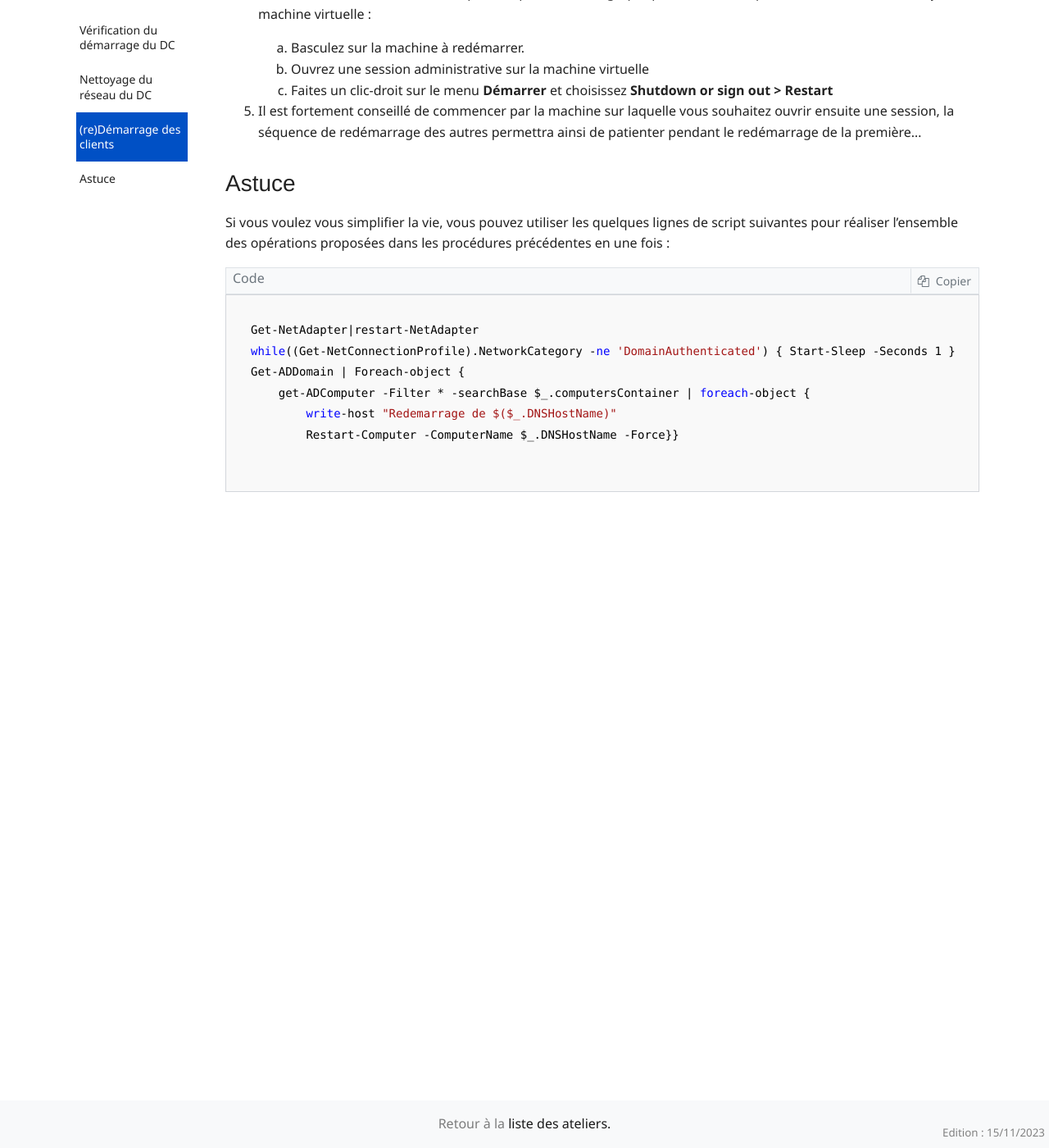
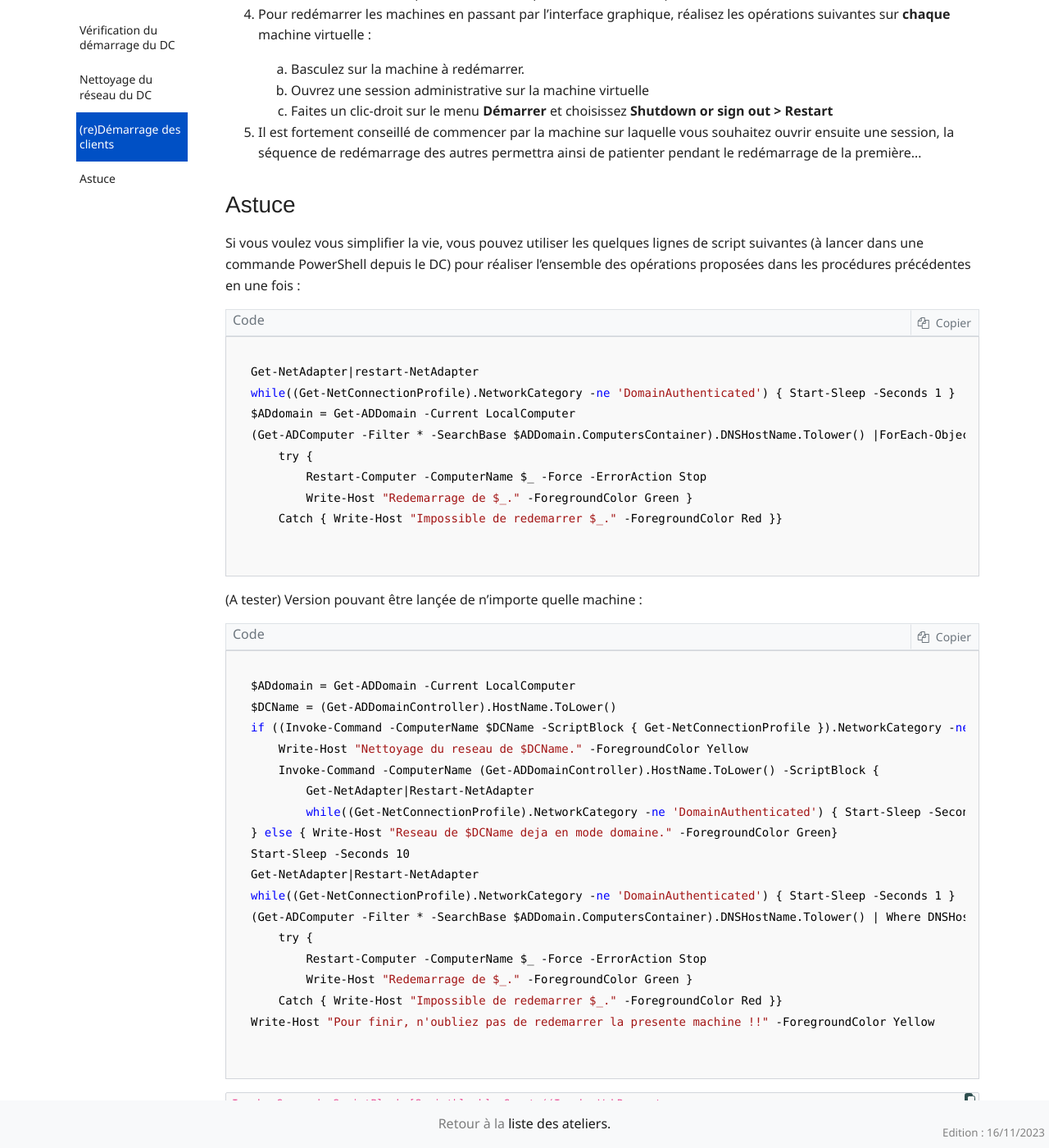
Before and after one commit to renaudwangler/ib-labs, a Jekyll site: the page built from dcNetStart/index.md, in a window 1280 px wide and 1400 px high, scrolled down 1745 px. Shown: the whole window at 82% size. Built offline with Jekyll 4.4.1, drawn with Linux system fonts in a browser that asks for light colours; nearby versions of some CDN libraries; comment, search, counter and statistics services are not loaded; some of the changed text lies outside the part shown.

Commit message:
dcNetStart Dossier

````diff
--- a/dcNetStart.md
+++ b/dcNetStart/index.md
@@ -2,7 +2,7 @@
 layout: stage
 title: "Démarrage propre d'un atelier mono-DC"
 length: "3"
-date: "15/11/2023"
+date: "16/11/2023"
 ---
 Dans un environnement Active Directory (ADDS) ou un seul contrôleur de domaine (DC) est présent, il est fort probable que les machines virtuelles aient des problèmes d'accès aux fonctionnalités réseau.
 Ceci s'explique par la séquence de démarrage : un DC n'est pas seulement un serveur ADDS, c'est aussi en client ADDS. Lorsque le DC démarre, son client ADDS se lance alors que la partie serveur ADDS n'a pas fini de démarrer (ce ne sera pas le cas si l'environnement compte plusieurs DC du même domaine ADDS).
@@ -36,7 +36,7 @@ Une fois le DC correctement démarré, il va vous falloir redémarrer toutes les
 Comme pour les procédures précédentes, vous pouvez réaliser celle-ci en PowerShell :
 1. Lancez une invite *Windows PowerShell* en administrateur (en faisant, par exemple, un clic-droit sur le bouton Démarre de la barre des tâches et en choisissant **Windows Powershell (admin)** ou **Terminal (admin)**)
 1. Dans l'invite PowerShell, utilisez la commande suivante :
-    ```Get-ADDomain|foreach-object {get-ADComputer -Filter * -searchBase $_.computersContainer|foreach-object {echo "Redémarrage de $($_.DNSHostName)"; Restart-Computer -ComputerName $_.DNSHostName -Force}}```
+    ```Get-ADComputer -Filter * -SearchBase (Get-ADDomain -Current LocalComputer).computersContainer |ForEach-Object { $compName = $_.DNSHostName.ToLower(); try { Restart-Computer -ComputerName $compName -Force -ErrorAction Stop; Write-Host "Redemarrage de $compName." -ForegroundColor Green } Catch { Write-Host "Impossible de redemarrer $compName." -ForegroundColor Red }}```
 1. Une fois ces commandes passées, attendez que la machine sur laquelle vous souhaitez travailler ait redémarré...
 1. Pour redémarrer les machines en passant par l'interface graphique, réalisez les opérations suivantes sur **chaque** machine virtuelle :
     1. Basculez sur la machine à redémarrer.
@@ -45,13 +45,40 @@ Comme pour les procédures précédentes, vous pouvez réaliser celle-ci en Powe
 1. Il est fortement conseillé de commencer par la machine sur laquelle vous souhaitez ouvrir ensuite une session, la séquence de redémarrage des autres permettra ainsi de patienter pendant le redémarrage de la première...
 
 ## Astuce
-Si vous voulez vous simplifier la vie, vous pouvez utiliser les quelques lignes de script suivantes pour réaliser l'ensemble des opérations proposées dans les procédures précédentes en une fois :
+Si vous voulez vous simplifier la vie, vous pouvez utiliser les quelques lignes de script suivantes (à lancer dans une commande PowerShell depuis le DC) pour réaliser l'ensemble des opérations proposées dans les procédures précédentes en une fois :
 ```
 Get-NetAdapter|restart-NetAdapter
 while((Get-NetConnectionProfile).NetworkCategory -ne 'DomainAuthenticated') { Start-Sleep -Seconds 1 }
-Get-ADDomain | Foreach-object {
-    get-ADComputer -Filter * -searchBase $_.computersContainer | foreach-object {
-        write-host "Redemarrage de $($_.DNSHostName)"
-        Restart-Computer -ComputerName $_.DNSHostName -Force}}
+$ADdomain = Get-ADDomain -Current LocalComputer
+(Get-ADComputer -Filter * -SearchBase $ADDomain.ComputersContainer).DNSHostName.Tolower() |ForEach-Object {
+    try {
+        Restart-Computer -ComputerName $_ -Force -ErrorAction Stop
+        Write-Host "Redemarrage de $_." -ForegroundColor Green }
+    Catch { Write-Host "Impossible de redemarrer $_." -ForegroundColor Red }}
 
 ```
+
+(A tester) Version pouvant être lançée de n'importe quelle machine :
+```
+$ADdomain = Get-ADDomain -Current LocalComputer
+$DCName = (Get-ADDomainController).HostName.ToLower()
+if ((Invoke-Command -ComputerName $DCName -ScriptBlock { Get-NetConnectionProfile }).NetworkCategory -ne 'DomainAuthenticated') {
+    Write-Host "Nettoyage du reseau de $DCName." -ForegroundColor Yellow
+    Invoke-Command -ComputerName (Get-ADDomainController).HostName.ToLower() -ScriptBlock {
+        Get-NetAdapter|Restart-NetAdapter
+        while((Get-NetConnectionProfile).NetworkCategory -ne 'DomainAuthenticated') { Start-Sleep -Seconds 1 }}
+} else { Write-Host "Reseau de $DCName deja en mode domaine." -ForegroundColor Green}
+Start-Sleep -Seconds 10
+Get-NetAdapter|Restart-NetAdapter
+while((Get-NetConnectionProfile).NetworkCategory -ne 'DomainAuthenticated') { Start-Sleep -Seconds 1 }
+(Get-ADComputer -Filter * -SearchBase $ADDomain.ComputersContainer).DNSHostName.Tolower() | Where DNSHostName -NotLike "$($ENV:ComputerName)*" | Where DNSHostName -NotLike $DCName | ForEach-Object {
+    try {
+        Restart-Computer -ComputerName $_ -Force -ErrorAction Stop
+        Write-Host "Redemarrage de $_." -ForegroundColor Green }
+    Catch { Write-Host "Impossible de redemarrer $_." -ForegroundColor Red }}
+Write-Host "Pour finir, n'oubliez pas de redemarrer la presente machine !!" -ForegroundColor Yellow
+
+```
+
+
+```Invoke-Command -ScriptBlock [Scriptblock]::Create((Invoke-WebRequest 'https://raw.githubusercontent.com/renaudwangler/ib-labs/dcNetStart/doItAll.ps1').Content)```
````
Also changed, not shown: 1 other file.
